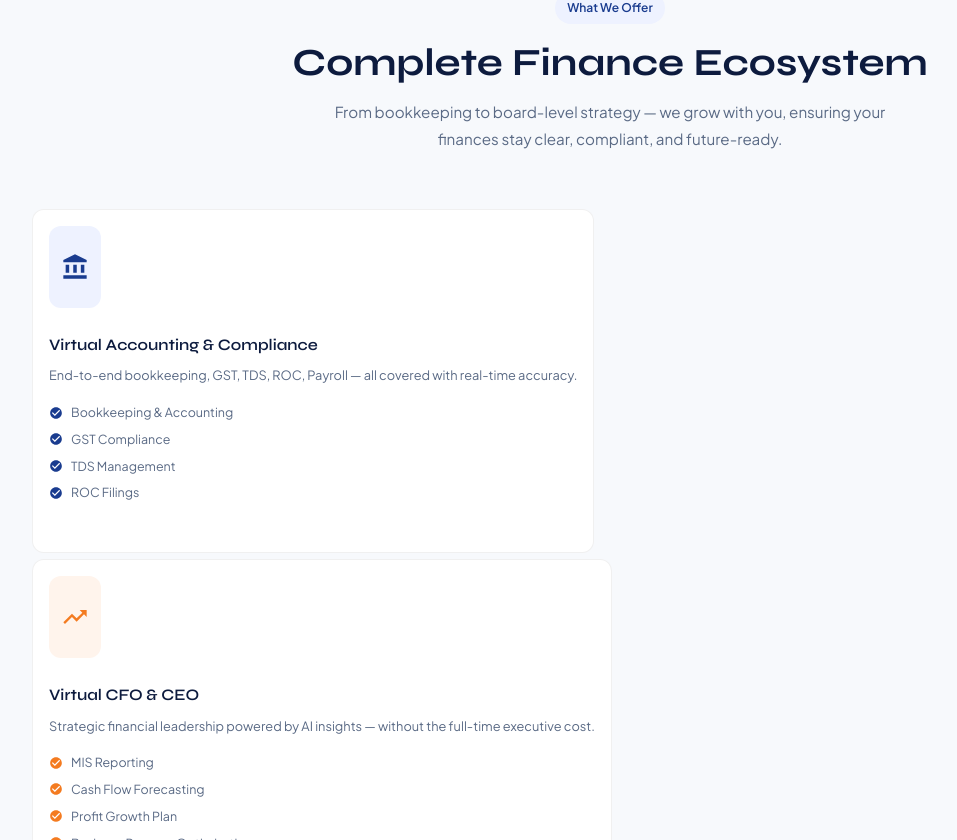
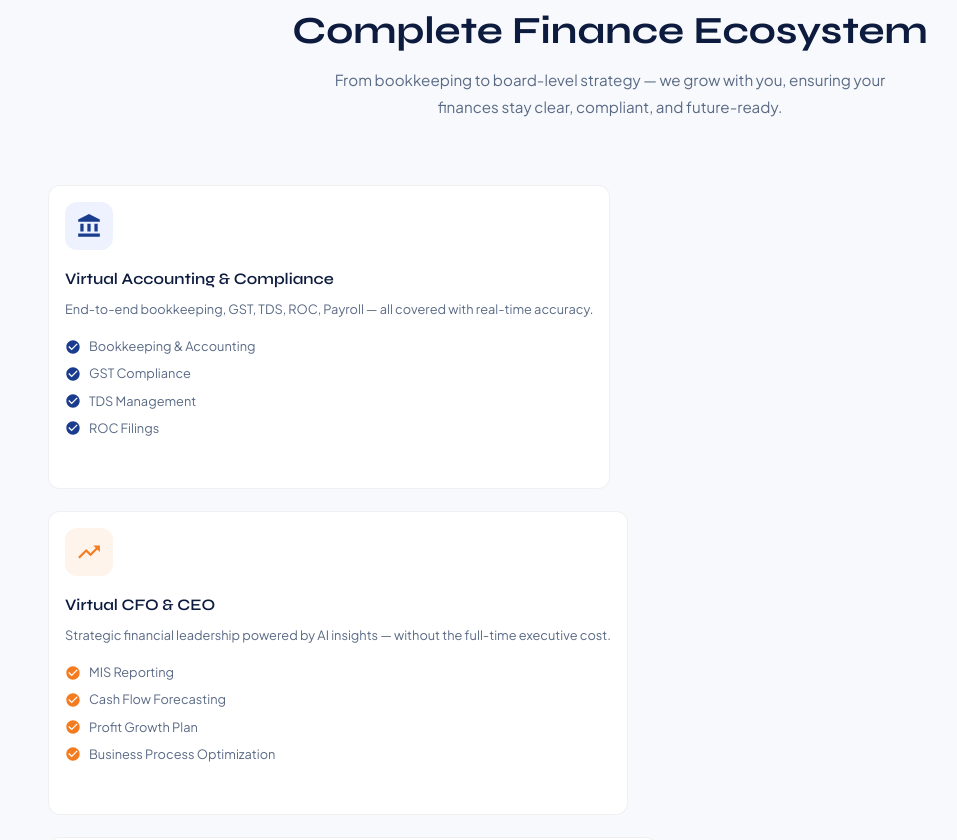
Before and after one commit to vkp3012/fintech, a React (Vite) app: page / in a window 1280 px wide. Shown: the part 960-1800 px from the top of the page, without its empty margins (30-987 px from the left). Built offline with nearby package versions, Linux system fonts and the light colour scheme.

Commit message:
service  page is done

```diff
--- a/src/sections/service.jsx
+++ b/src/sections/service.jsx
@@ -4,27 +4,27 @@ import { SERVICES, ICON_MAP } from "../constants/data.jsx";
 
 export default function Services() {
   return (
-    <Box id="services" sx={{ py: { xs: 6, md: 10 }, bgcolor: "#F7F9FC" }}>
+    <Box id="services" sx={{ py: { xs: 4, md: 6 }, bgcolor: "#F7F9FC" }}>
       <Container maxWidth="lg">
 
         {/* Heading */}
-        <Box textAlign="center" mb={7}>
+        <Box textAlign="center" mb={6}>
           <Chip label="What We Offer" sx={{ bgcolor: "#EEF2FF", color: "#1A3C8F", mb: 2, fontWeight: 600, fontSize: "0.75rem" }} />
-          <Typography variant="h2" sx={{ fontSize: { xs: "1.8rem", md: "2.4rem" }, color: "#0D1B3E", mb: 1.5 }}>
+          <Typography variant="h2" sx={{ fontSize: { xs: "1.6rem", sm: "2rem", md: "2.4rem" }, color: "#0D1B3E", mb: 1.5 }}>
             Complete Finance Ecosystem
           </Typography>
-          <Typography sx={{ color: "#5A6A85", maxWidth: 560, mx: "auto", fontSize: "0.95rem", lineHeight: 1.8 }}>
+          <Typography sx={{ color: "#5A6A85", maxWidth: 560, mx: "auto",fontSize: { xs: "0.85rem", md: "0.95rem" }, lineHeight: 1.8 }}>
             From bookkeeping to board-level strategy — we grow with you, ensuring your finances
             stay clear, compliant, and future-ready.
           </Typography>
         </Box>
 
         {/* Cards */}
-        <Grid container spacing={5}>
+        <Grid container spacing={3}>
           {SERVICES.map((s) => {
             const Icon = ICON_MAP[s.iconName];
             return (
-              <Grid item xs={10} sm={10} lg={10} key={s.title}>
+              <Grid item xs={12} sm={6} md={4} lg={3} key={s.title} padding={2}>
                 <Box sx={{
                   bgcolor: "#fff", borderRadius: 3, p: 2, height: "100%",
                   border: "1px solid rgba(0,0,0,0.06)", transition: "all 0.3s",
@@ -36,11 +36,11 @@ export default function Services() {
                 }}>
                   {/* Icon */}
                   <Box sx={{
-                    width: 52, height: 82, borderRadius: "12px",
+                    width: 48, height: 48, borderRadius: "12px",
                     bgcolor: s.bg, color: s.color,
-                    display: "flex", alignItems: "center", justifyContent: "center", mb: 3,
+                    display: "flex", alignItems: "center", justifyContent: "center", mb: 2,
                   }}>
-                    <Icon sx={{ fontSize: 28 }} />
+                    <Icon sx={{ fontSize: 26 }} />
                   </Box>
 
                   <Typography variant="h6" sx={{ fontSize: "1rem", color: "#0D1B3E", mb: 1 }}>
@@ -54,8 +54,8 @@ export default function Services() {
                   <Stack spacing={1}>
                     {s.items.slice(0, 4).map((item) => (
                       <Stack key={item} direction="row" spacing={1} alignItems="center">
-                        <CheckCircle sx={{ fontSize: 14, color: s.color }} />
-                        <Typography sx={{ fontSize: "0.78rem", color: "#5A6A85" }}>{item}</Typography>
+                        <CheckCircle sx={{ fontSize: 16, color: s.color }} />
+                        <Typography sx={{ fontSize: "0.8rem", color: "#5A6A85" }}>{item}</Typography>
                       </Stack>
                     ))}
                   </Stack>
```
